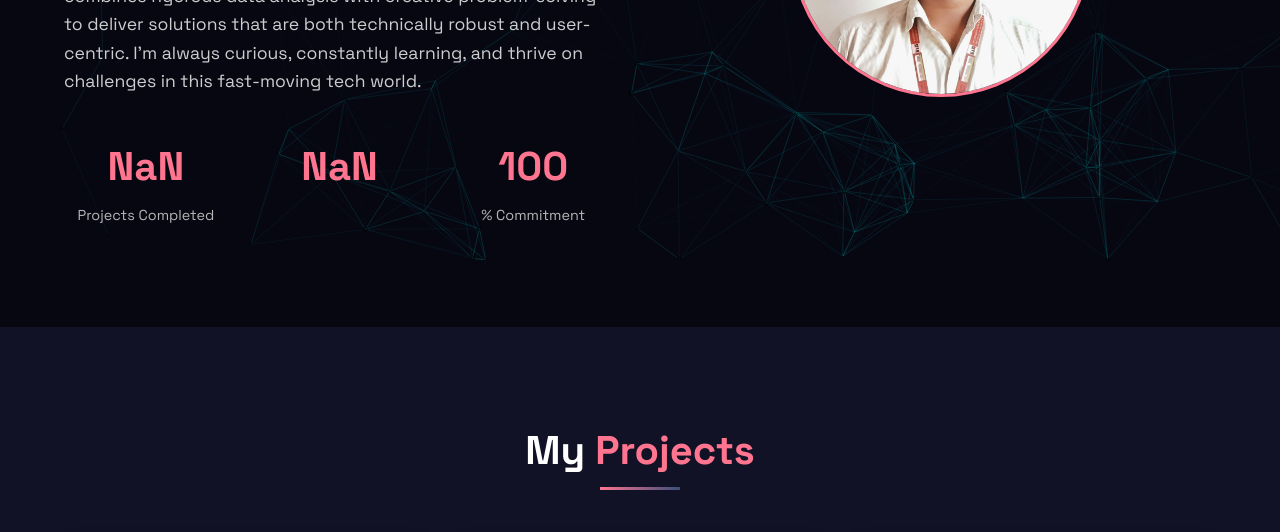
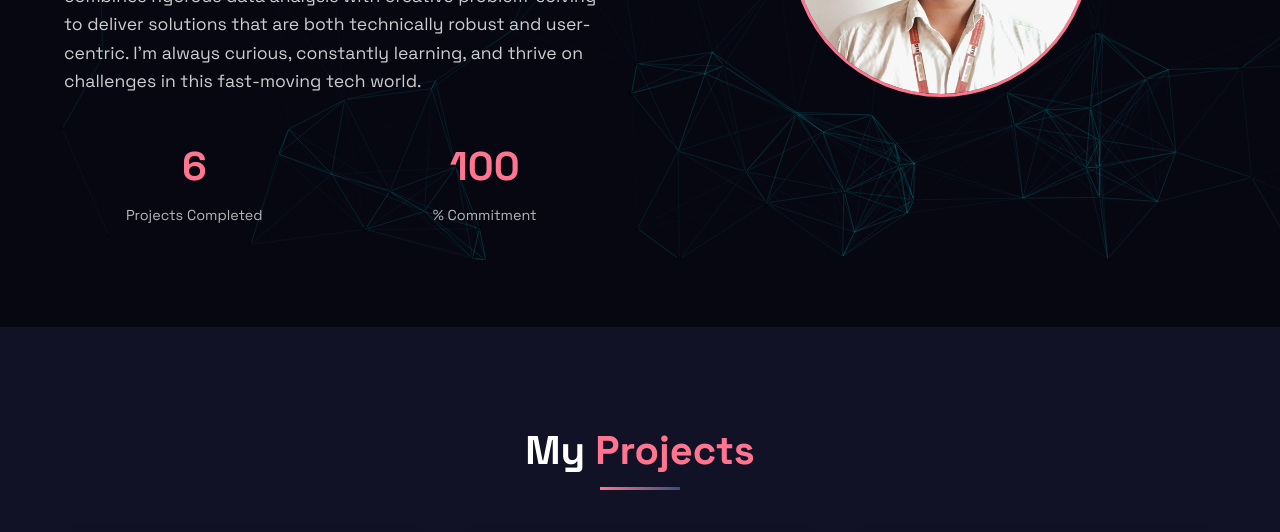
Before and after one commit to Pavan-2445/My-portfolio, a plain HTML site: page index.html in a window 1280 px wide. Shown: the part 1340-1872 px from the top of the page. Drawn offline with nearby package versions, Linux system fonts and the light colour scheme; animation ran at ten frames a second.

Commit message:
Update index.html

```diff
--- a/index.html
+++ b/index.html
@@ -88,12 +88,8 @@ Always deliver, never delay.
 My approach combines rigorous data analysis with creative problem-solving to deliver solutions that are both technically robust and user-centric. I'm always curious, constantly learning, and thrive on challenges in this fast-moving tech world.</p>
         <div class="about-stats">
           <div class="stat-item">
-            <div class="stat-number" data="6">0</div>
+            <div class="stat-number" data-count="6">0</div>
             <div class="stat-label">Projects Completed</div>
-          </div>
-          <div class="stat-item">
-            <div class="stat-number" data="0">0</div>
-            <div class="stat-label"></div>
           </div>
           <div class="stat-item">
             <div class="stat-number" data-count="100"></div>
```
